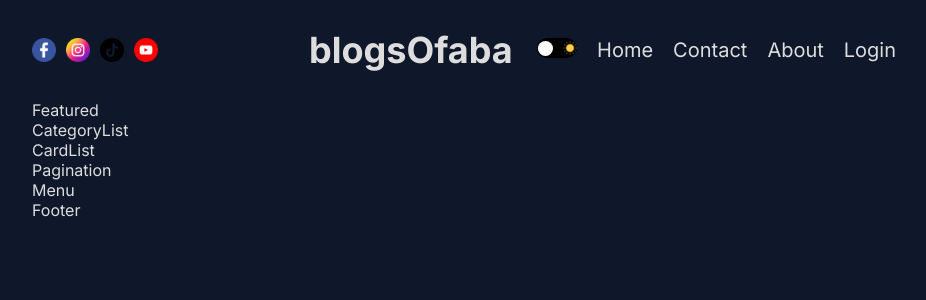
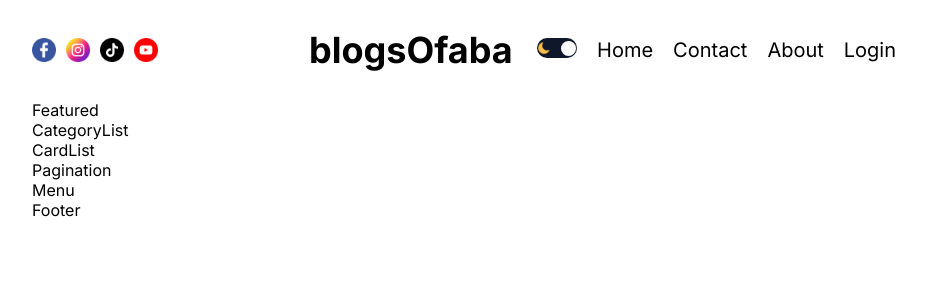
Before and after one commit to bellsofaba/blogsofaba, a Next.js app: page / in a window 1280 px wide. Shown: the top 300 px of the page, without its empty margins (176-1102 px from the left). Built offline with nearby package versions, Linux system fonts and the light colour scheme.

Commit message:
ThemeToggle

```diff
--- a/src/app/globals.css
+++ b/src/app/globals.css
@@ -21,7 +21,7 @@ a {
  text-decoration: none;
 }
 
-.light {
+.dark {
  --bg:#0f172a;
  --textColor: #ddd;
  --softBg:#1f273a;
--- a/src/app/layout.js
+++ b/src/app/layout.js
@@ -23,7 +23,6 @@ export default function RootLayout({ children }) {
             <Navbar />
             {children}
             <Footer />
-
             </div>
          </div>
          </ThemeProvider>
--- a/src/components/themeToggle/ThemeToggle.jsx
+++ b/src/components/themeToggle/ThemeToggle.jsx
@@ -1,21 +1,37 @@
-"use client"
+'use client';
 
-import Image from "next/image";
-import styles from "./themeToggle.module.css";
-import { useContext } from "react";
-import { ThemeContext } from "@/context/ThemeContext";
+import Image from 'next/image';
+import styles from './themeToggle.module.css';
+import { useContext } from 'react';
+import { ThemeContext } from '@/context/ThemeContext';
 
 const ThemeToggle = () => {
+  const { toggle, theme } = useContext(ThemeContext);
 
-const {toggle,theme} = useContext(ThemeContext)
+  console.log(theme);
 
- return (
-   <div className={styles.container} onClick={toggle}>
-    <Image src="/moon.png" alt="" width={14} height={14}/>
-    <div className={styles.ball}></div>
-    <Image src="/sun.png" alt="" width={14} height={14}/>
-   </div>
- );
+  return (
+    <div
+      className={styles.container}
+      onClick={toggle}
+      style={
+        theme === 'dark'
+          ? { backgroundColor: 'white' }
+          : { backgroundColor: '#0f172a' }
+      }
+    >
+      <Image src="/moon.png" alt="" width={14} height={14} />
+      <div
+        className={styles.ball}
+        style={
+          theme === 'dark'
+            ? { left: 1, background: '#0f172a' }
+            : { right: 1, background: 'white' }
+        }
+      ></div>
+      <Image src="/sun.png" alt="" width={14} height={14} />
+    </div>
+  );
 };
 
 export default ThemeToggle;
--- a/src/components/themeToggle/themeToggle.module.css
+++ b/src/components/themeToggle/themeToggle.module.css
@@ -6,7 +6,6 @@ cursor: pointer;
 display: flex;
 align-items: center;
 justify-content: space-between;
-background-color: black;
 position: relative;
 }
 
@@ -14,7 +13,5 @@ position: relative;
  width: 15px;
  height: 15px;
  border-radius: 50%;
- background-color: #fff;
  position: absolute;
- left: 1px;
 }
--- a/src/context/ThemeContext.jsx
+++ b/src/context/ThemeContext.jsx
@@ -5,7 +5,7 @@ import { createContext, useEffect, useState } from "react";
 export const ThemeContext = createContext();
 
 const getFromLocalStorage = () =>{
- if(typeof window !== undefined) {
+ if(typeof window !== "undefined") {
   const value = localStorage.getItem("theme");
   return value || "light";
  }
```
Also changed, not shown: src/providers/ThemeProvider.jsx (+4 -6 lines).
